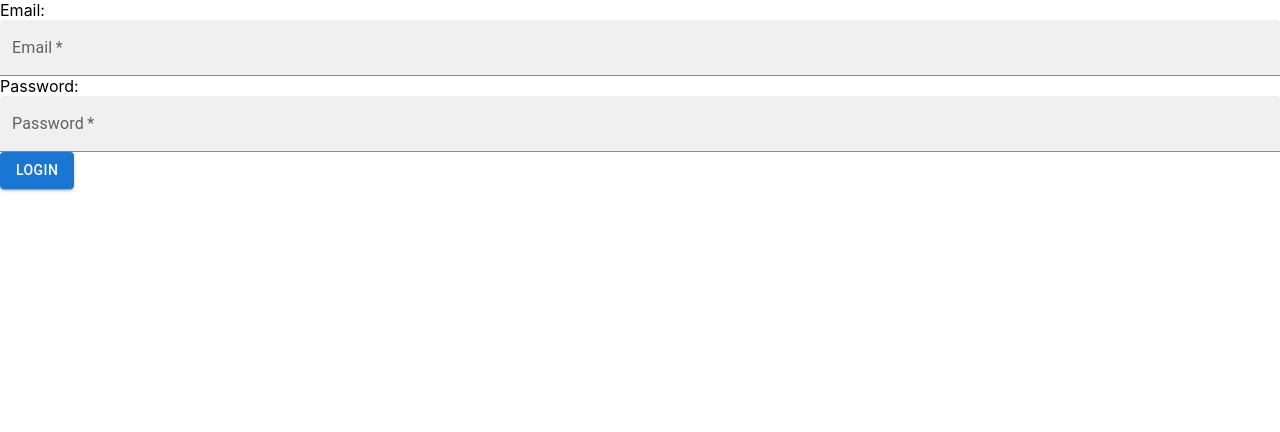
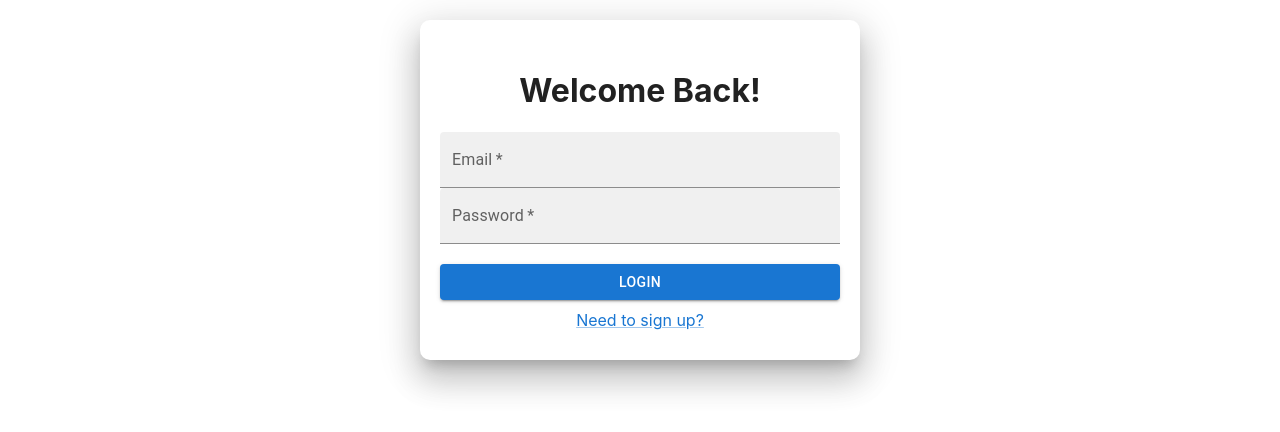
Before and after one commit to ShafinRez/hackathon2022, a React (Create React App) app in the folder frontend/hackathon2022/: page /login in a window 1280 px wide. Shown: the top 432 px of the page. Built offline with nearby package versions, Linux system fonts and the light colour scheme.

Commit message:
Finished styling Login component

```diff
--- a/frontend/hackathon2022/package.json
+++ b/frontend/hackathon2022/package.json
@@ -5,6 +5,7 @@
   "dependencies": {
     "@emotion/react": "^11.7.1",
     "@emotion/styled": "^11.6.0",
+    "@fontsource/roboto": "^4.5.1",
     "@mui/material": "^5.2.8",
     "@testing-library/jest-dom": "^5.16.1",
     "@testing-library/react": "^12.1.2",
--- a/frontend/hackathon2022/src/App.css
+++ b/frontend/hackathon2022/src/App.css
@@ -37,6 +37,7 @@
   }
 }
 
-.sign-up {
+.button-spacing {
   padding-top: 20px;
+  padding-bottom: 10px;
 }
--- a/frontend/hackathon2022/src/components/Login.js
+++ b/frontend/hackathon2022/src/components/Login.js
@@ -1,4 +1,4 @@
-import { TextField, Button } from "@mui/material";
+import { TextField, Button, Paper, Grid, Link } from "@mui/material";
 import { React, useState } from "react";
 
 function Login() {
@@ -15,42 +15,49 @@ function Login() {
     // console.log(state);
   };
   const handleSubmit = (e) => {
-    alert(state.email)
-  }
+    alert(state.email);
+  };
+  const paperStyles = {
+    padding: "30px 20px",
+    width: 400,
+    margin: "20px auto",
+    borderRadius: "10px",
+  };
   return (
-    <div class="container">
-      <form onSubmit={handleSubmit} class="login">
-        <div class = 'input-elements'>
-          <label>Email:</label>
+    <Paper elevation={20} style={paperStyles}>
+      <Grid align="center">
+        <h1>Welcome Back!</h1>
+        <form onSubmit={handleSubmit}>
           <TextField
             onChange={handleChange}
             id="email"
             variant="filled"
             label="Email"
-            className='inputBox'
+            className="inputBox"
             fullWidth
             required
           />
-          </div>
-          <div class = 'input-elements'>
-              <label>Password:</label>
           <TextField
             onChange={handleChange}
             id="password"
             variant="filled"
             type="password"
             label="Password"
-                className = "inputBox"
+            className="inputBox"
             fullWidth
             required
           />
+          <div className="button-spacing">
+            <Button type="submit" variant="contained" fullWidth>
+              Login
+            </Button>
           </div>
-
-        <Button type="submit" variant="contained">Login</Button>
+          <Grid>
+            <Link href="/signup">Need to sign up?</Link>
+          </Grid>
         </form>
-
-
-    </div>
+      </Grid>
+    </Paper>
   );
 }
 
--- a/frontend/hackathon2022/src/components/Signup.js
+++ b/frontend/hackathon2022/src/components/Signup.js
@@ -1,5 +1,5 @@
-import { TextField, Button, Grid, Paper, Avatar } from "@mui/material";
-import { borderRadius } from "@mui/system";
+import { TextField, Button, Grid, Paper, Link } from "@mui/material";
+
 import { React, useState } from "react";
 
 function Signup() {
@@ -9,6 +9,7 @@ function Signup() {
     email: "",
     password: "",
   });
+
   const handleChange = (e) => {
     const { id, value } = e.target;
     setState((prevState) => ({
@@ -17,18 +18,25 @@ function Signup() {
     }));
     // console.log(state);
   };
+
   const handleSubmit = (e) => {
-    alert(state.email)
-  }
-  const paperStyle = {padding:'30px 20px', width:400, margin:'20px auto', borderRadius:'10px'}
+    alert(state.email);
+  };
+
+  const paperStyle = {
+    padding: "30px 20px",
+    width: 400,
+    margin: "20px auto",
+    borderRadius: "10px",
+  };
+
   return (
     <Grid>
       <Paper elevation={20} style={paperStyle}>
-        <Grid align='center'>
+        <Grid align="center">
           <h2>Fill in the information below</h2>
-
           <form onSubmit={handleSubmit}>
-          <TextField
+            <TextField
               onChange={handleChange}
               id="firstName"
               variant="filled"
@@ -36,7 +44,7 @@ function Signup() {
               fullWidth
               required
             />
-                    <TextField
+            <TextField
               onChange={handleChange}
               id="lastName"
               variant="filled"
@@ -70,14 +78,16 @@ function Signup() {
               fullWidth
               required
             />
-            <div class = 'sign-up'>
-              <Button type="submit" variant="contained" fullWidth >Sign Up!</Button>
+            <div className="button-spacing">
+              <Button type="submit" variant="contained" fullWidth>
+                Sign Up!
+              </Button>
             </div>
           </form>
-          </Grid>
-          <Grid align='center'> <h1>Already a user?</h1></Grid>
-
-
+        </Grid>
+        <Grid align="center">
+          <Link href="/login">Already a user?</Link>
+        </Grid>
       </Paper>
     </Grid>
   );
```
Also changed, not shown: 1 other file (tests, documents, lock files or other folders). Lines whose indentation alone changed are shown as unchanged.
